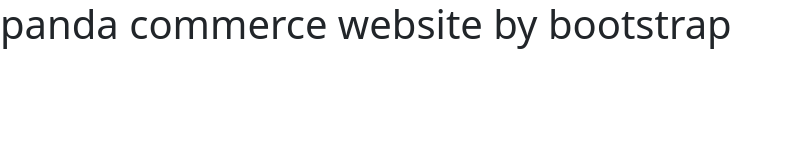
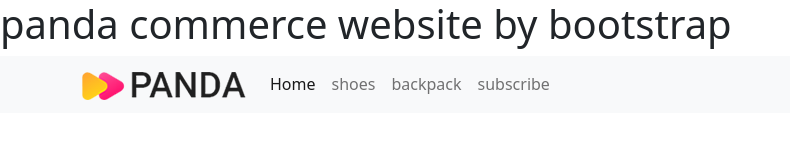
Before and after one commit to farhadpasha/panda-commerce-website-by-bootstrap, a plain HTML site: page index.html in a window 1280 px wide. Shown: the whole page, without its empty margins (0-790 px from the left). Drawn offline with nearby package versions, Linux system fonts and the light colour scheme.

Commit message:
panda navbar

```diff
--- a/index.html
+++ b/index.html
@@ -11,6 +11,37 @@
 
 <body>
     <h1>panda commerce website by bootstrap</h1>
+    <header>
+        <nav class="navbar navbar-expand-lg bg-light">
+            <div class="container">
+                <a class="navbar-brand" href="#"> <img src="images/logo.png" alt="">
+                </a>
+                <button class="navbar-toggler" type="button" data-bs-toggle="collapse"
+                    data-bs-target="#navbarSupportedContent" aria-controls="navbarSupportedContent"
+                    aria-expanded="false" aria-label="Toggle navigation">
+                    <span class="navbar-toggler-icon"></span>
+                </button>
+                <div class="collapse navbar-collapse" id="navbarSupportedContent">
+                    <ul class="navbar-nav me-auto mb-2 mb-lg-0">
+                        <li class="nav-item">
+                            <a class="nav-link active" aria-current="page" href="#">Home</a>
+                        </li>
+                        <li class="nav-item">
+                            <a class="nav-link" href="#">shoes</a>
+                        </li>
+                        <li class="nav-item">
+                            <a class="nav-link" href="#">backpack</a>
+                        </li>
+                        <li class="nav-item">
+                            <a class="nav-link" href="#">subscribe</a>
+                        </li>
+                    </ul>
+
+
+                </div>
+            </div>
+        </nav>
+    </header>
 
     <script src="https://cdn.jsdelivr.net/npm/bootstrap@5.2.0/dist/js/bootstrap.bundle.min.js"
         integrity="sha384-A3rJD856KowSb7dwlZdYEkO39Gagi7vIsF0jrRAoQmDKKtQBHUuLZ9AsSv4jD4Xa"
```
